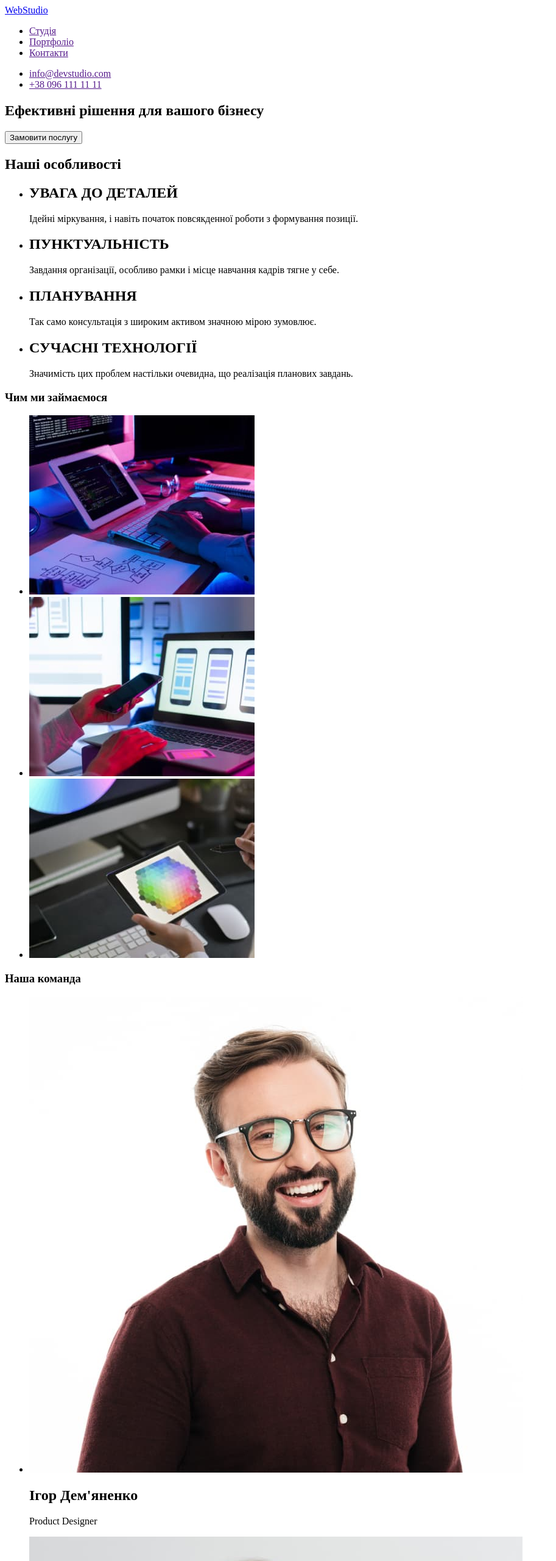
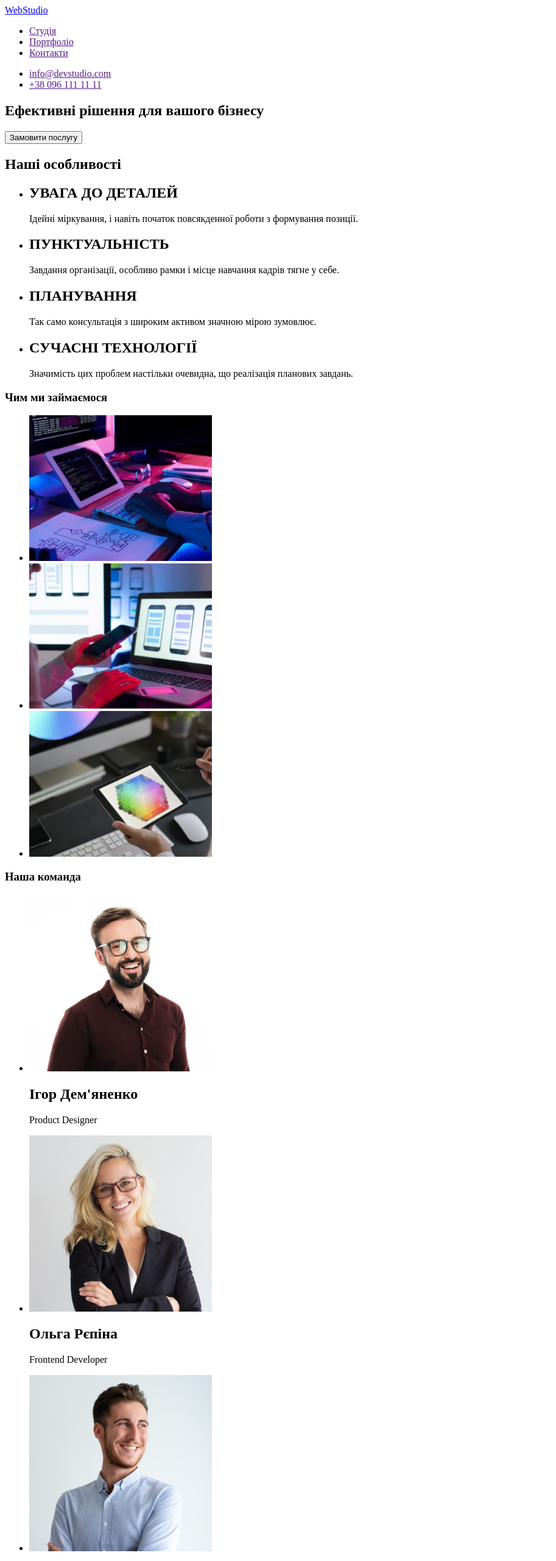
Before and after one commit to annadeve/goit-markup-hw-01, a plain HTML site: page index.html in a window 1280 px wide. Shown: the top 2560 px of the page at 61% size, without its empty margins (0-913 px from the left). Drawn offline with Linux system fonts and the light colour scheme.

Commit message:
Update index.html

```diff
--- a/index.html
+++ b/index.html
@@ -5,6 +5,9 @@
     <meta http-equiv="X-UA-Compatible" content="IE=edge">
     <meta name="viewport" content="width=device-width, initial-scale=1.0">
     <title>WebStudio</title>
+</head>
+<body>
+    <header>
         <div>
             <nav>
             <a href="#">WebStudio</a>
@@ -19,8 +22,8 @@
             <li><a href="">+38 096 111 11 11</a></li>
         </ul>
         </div>
-</head>
-<body>
+    </header>
+    <main>
         <div>
             <section>
                 <h1>Ефективні рішення для вашого бізнесу</h1>
@@ -28,7 +31,7 @@
             </section>
         </div>
             <section>
-            <h1>Наші особливості</h1>
+                <h2>Наші особливості</h2>
                 <ul>
                     <li>
                         <h2>УВАГА ДО ДЕТАЛЕЙ</h2>
@@ -51,39 +54,39 @@
             <section>
                 <h3>Чим ми займаємося</h3>
                 <ul>
-                <li><img src="./images/img1.jpg" alt=""></li>
-                <li><img src="./images/img2.jpg" alt=""></li>
-                <li><img src="./images/img3.jpg" alt=""></li>
+                    <li><img src="./images/img1.jpg" alt="Зображення компьютеру планшету та клавіатури" width="300"></li>
+                    <li><img src="./images/img2.jpg" alt="Зображення телефону та екрану компьютера" width="300"></li>
+                    <li><img src="./images/img3.jpg" alt="Зображення планшету" width="300"></li>
                 </ul>
             </section>
             <section>
                 <h3>Наша команда</h3>
                 <ul>
                     <li>
-                    <img src="./images/img4.jpg" alt="Фото Ігорф Дем'яненко">
+                        <img src="./images/img4.jpg" alt="Фото Ігорф Дем'яненко" width="300">
                         <h2>Ігор Дем'яненко</h2>
                         <p>Product Designer</p>
                     </li>
                     <li>
-                    <img src="./images/img5.jpg" alt="Фото Ольги Рєпіної">
+                        <img src="./images/img5.jpg" alt="Фото Ольги Рєпіної" width="300">
                         <h2>Ольга Рєпіна</h2>
                         <p>Frontend Developer</p>
                     </li>
                     <li>
-                    <img src="./images/img6.jpg" alt="Фото Миколи Тарасова">
+                        <img src="./images/img6.jpg" alt="Фото Миколи Тарасова" width="300">
                         <h2>Микола Тарасов</h2>
                         <p>Marketing</p>
                     </li>
                     <li>
-                    <img src="./images/img7.jpg" alt="Фото Михайла Єрмакова">
+                        <img src="./images/img7.jpg" alt="Фото Михайла Єрмакова" width="300">
                         <h2>Михайло Єрмаков</h2>
                         <p>UI Designer</p>
                     </li>
                 </ul>
             </section>
-</body>
+</main>
 <footer>
-    <a href="#">WebStudio</a>
+    <a href="#"><span>Web</span>Studio</a>
     <address>
         <ul>
         <li><a href="https://goo.gl/maps/fCmVy85zuMWWHmQd8">м. Київ, пр-т Лесі Українки, 26</a></li>
@@ -92,4 +95,5 @@
         </ul>
     </address>
 </footer>
+</body>
 </html>
```
Lines whose indentation alone changed are shown as unchanged.
